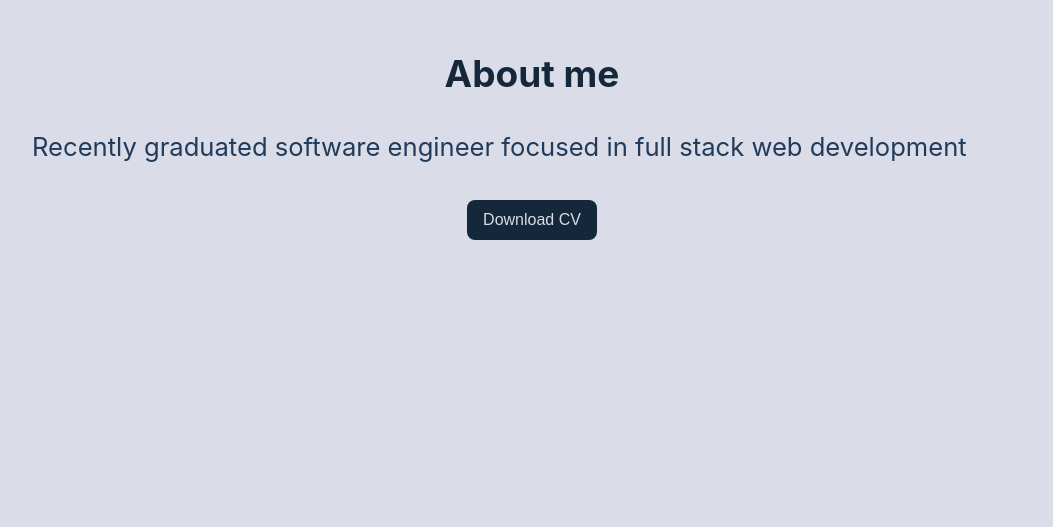
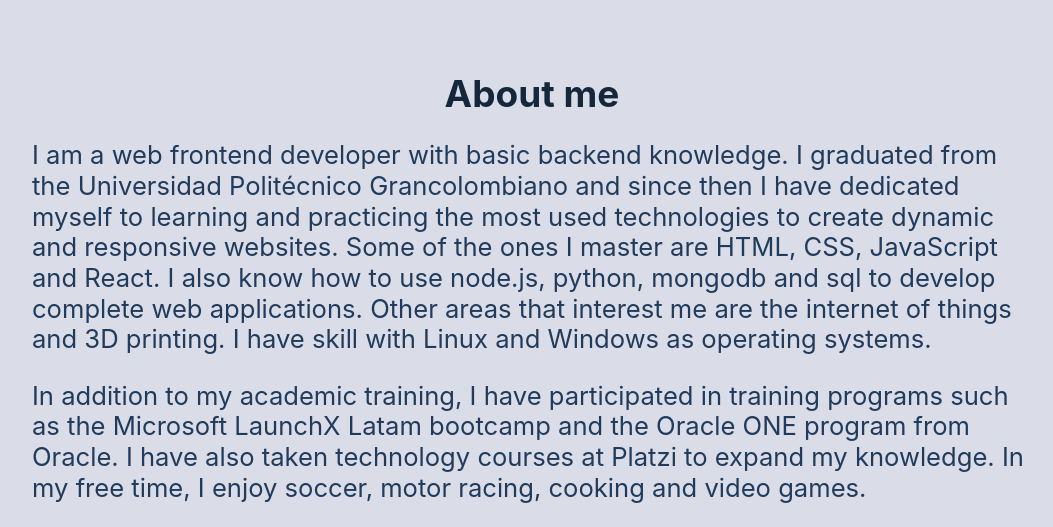
Before and after one commit to gregory10182/Portafolio, a React (Vite) app in the folder portafolio/: page / in a window 1280 px wide. Shown: the part 893-1420 px from the top of the page, without its empty margins (108-1161 px from the left). Built offline with nearby package versions, Linux system fonts and the light colour scheme.

Commit message:
changing about me text and linking navbar to sections

```diff
--- a/portafolio/src/components/aboutMe.jsx
+++ b/portafolio/src/components/aboutMe.jsx
@@ -2,13 +2,20 @@
 import "../css/AboutMe.css";
 
 export default function AboutMe({ lang }) {
-  return (
-    <div className="aboutMe">
+
+
+    return (
+    <div className="aboutMe" id="aboutMe">
       <h1>{lang === "en" ? "About me" : "Acerca de Mi"}</h1>
       <p>
         {lang === "en"
-          ? "Recently graduated software engineer focused in full stack web development"
-          : "Hola, Mi nombre completo es Gregory José Pérez Fernández, soy de Barranquilla, Colombia y actualmente vivo en Chile, tengo 21 años, soy ingeniero de software graduado en la universidad Politecnico Grancolombiano"}
+          ? "I am a web frontend developer with basic backend knowledge. I graduated from the Universidad Politécnico Grancolombiano and since then I have dedicated myself to learning and practicing the most used technologies to create dynamic and responsive websites. Some of the ones I master are HTML, CSS, JavaScript and React. I also know how to use node.js, python, mongodb and sql to develop complete web applications. Other areas that interest me are the internet of things and 3D printing. I have skill with Linux and Windows as operating systems."
+          : "Soy un programador web frontend con conocimientos básicos de backend. Me gradué de la Universidad Politécnico Grancolombiano y desde entonces me he dedicado a aprender y practicar las tecnologías más usadas para crear sitios web dinámicos y responsivos. Algunas de las que domino son HTML, CSS, JavaScript y React."}
+      </p>
+      <p>
+        {lang === "en"
+          ? "In addition to my academic training, I have participated in training programs such as the Microsoft LaunchX Latam bootcamp and the Oracle ONE program from Oracle. I have also taken technology courses at Platzi to expand my knowledge. In my free time, I enjoy soccer, motor racing, cooking and video games."
+          : "También sé usar node.js, python, mongodb y sql para desarrollar aplicaciones web completas. Otras áreas que me interesan son el internet de las cosas y la impresión 3D. Tengo habilidad con Linux y Windows como sistemas operativos. Además de mi formación académica, he participado en programas de capacitación como el bootcamp de Microsoft LaunchX Latam y el programa Oracle ONE de Oracle. También he tomado cursos de tecnología en Platzi para ampliar mis conocimientos. En mi tiempo libre, disfruto del fútbol, el automovilismo, la cocina y los videojuegos."}
       </p>
       <button className="CV">
         {lang === "en" ? "Download CV" : "Descargar CV"}
--- a/portafolio/src/components/navbar.jsx
+++ b/portafolio/src/components/navbar.jsx
@@ -117,10 +117,9 @@
             }}
           >
             <nav>
-              <a href="#">{lang === "en" ? "About" : "Sobre Mi"}</a>
-              <a href="#">{lang === "en" ? "Experience" : "Experiencia"}</a>
-              <a href="#">{lang === "en" ? "Work" : "Trabajo"}</a>
-              <a href="#">{lang === "en" ? "Contact" : "Contacto"}</a>
+              <a href="#aboutMe">{lang === "en" ? "About" : "Sobre Mi"}</a>
+              <a href="#TechStack">{lang === "en" ? "Technologies" : "Tecnologias"}</a>
+              <a href="#Projects">{lang === "en" ? "Projects" : "Proyectos"}</a>
             </nav>
 
             <button
--- a/portafolio/src/components/presentacion.jsx
+++ b/portafolio/src/components/presentacion.jsx
@@ -36,6 +36,7 @@
   return (
     <motion.div
       className="Presentacion"
+      id="presentacion"
       initial="offScreen"
       animate="onScreen"
       transition={{
--- a/portafolio/src/components/projects.jsx
+++ b/portafolio/src/components/projects.jsx
@@ -5,7 +5,7 @@
 
 export default function Projects() {
   return (
-    <motion.div className="Projects">
+    <motion.div className="Projects" id="Projects">
       <h1>Proyectos</h1>
       <div className="Project">
         <h2>Pokedex</h2>
--- a/portafolio/src/components/techStack.jsx
+++ b/portafolio/src/components/techStack.jsx
@@ -37,7 +37,7 @@
   };
 
   return (
-    <div className="TechStack">
+    <div className="TechStack" id="TechStack">
       <h1>{lang === "en" ? "Technologies" : "Tecnologias"}</h1>
       <div className="Selector">
         <motion.button
--- a/portafolio/src/css/AboutMe.css
+++ b/portafolio/src/css/AboutMe.css
@@ -1,10 +1,10 @@
 .aboutMe {
   width: 100%;
-  height: 200px;
+  height: auto;
   display: flex;
   justify-content: center;
   align-items: center;
-  margin-bottom: 300px;
+  margin-bottom: 200px;
   padding: 20px 0px;
   flex-wrap: wrap;
 }
@@ -20,11 +20,13 @@
   width: 100%;
   text-align: left;
   font-size: clamp(16px, 2vw, 30px);
+  margin-bottom: 0;
 }
 
 .aboutMe .CV {
   height: 40px;
   width: 130px;
+  margin: 30px 0;
 }
 
 
--- a/portafolio/src/css/App.css
+++ b/portafolio/src/css/App.css
@@ -7,6 +7,7 @@
 body{
   display: flex;
   justify-content: center;
+  line-height: 1.2;
 }
 
 #root {
```
